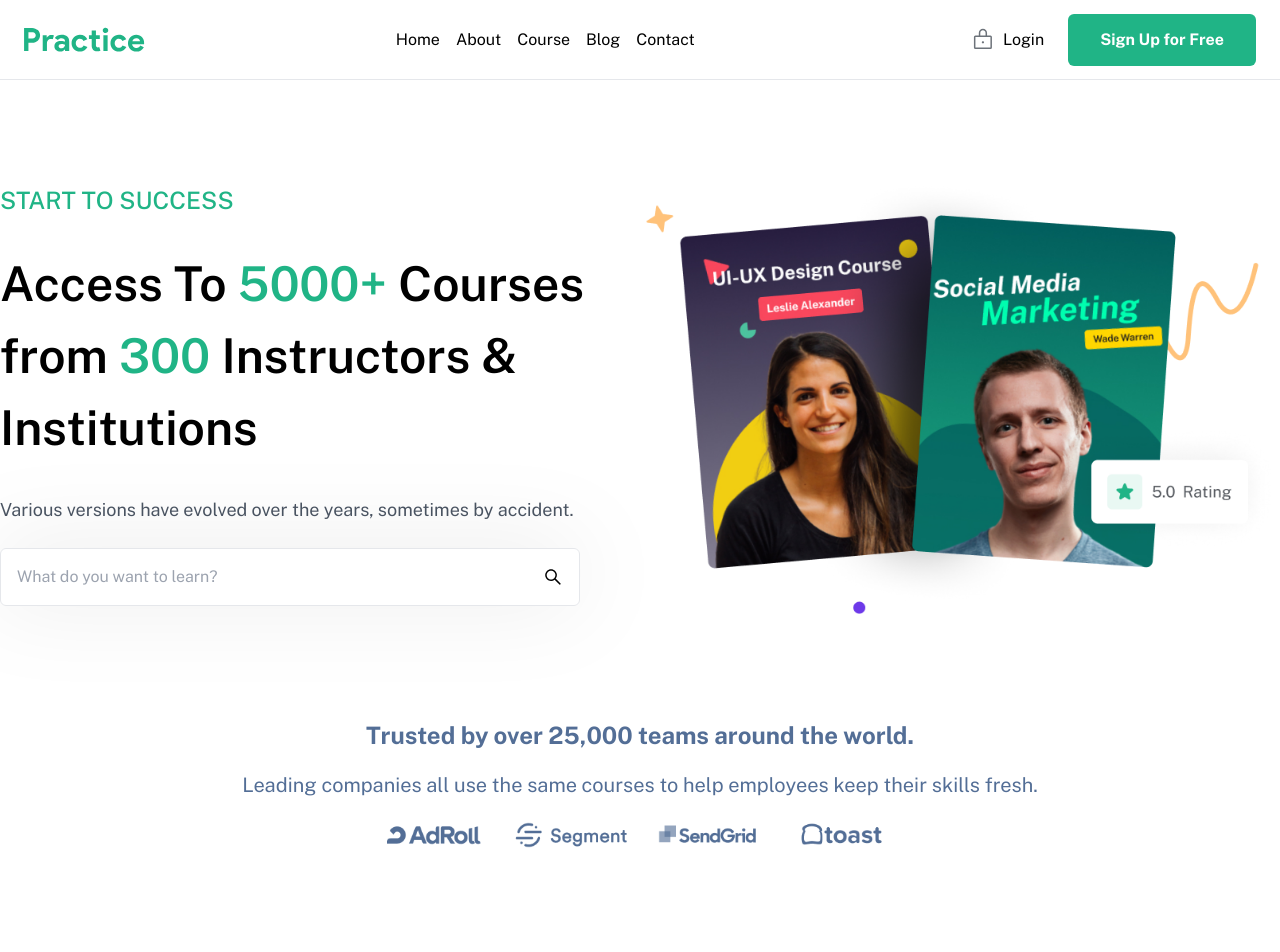
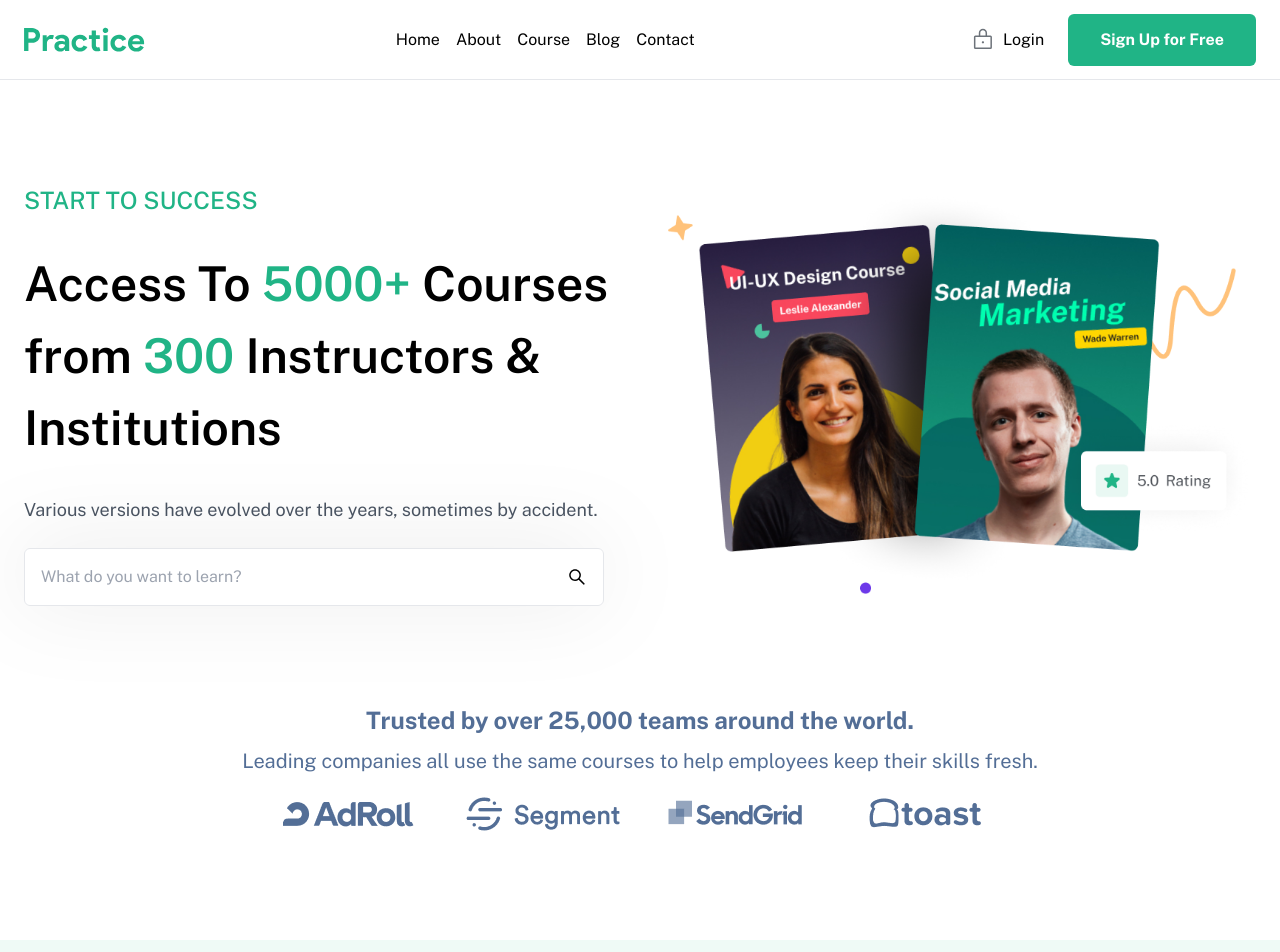
Before and after one commit to OpherM/Course-Project, a React (Vite) app: page / in a window 1280 px wide. Shown: the top 952 px of the page. Built offline with nearby package versions, Linux system fonts and the light colour scheme.

Commit message:
fix and refactored the  company section

```diff
--- a/src/App.jsx
+++ b/src/App.jsx
@@ -1,4 +1,3 @@
-import React from 'react';
 import Navbar from './components/Navbar';
 import Hero from './components/Hero';
 import Companies from './components/Companies';
--- a/src/components/Companies.jsx
+++ b/src/components/Companies.jsx
@@ -1,21 +1,38 @@
-import React from 'react';
-import { companyLogo1, companyLogo2, companyLogo3, companyLogo4 } from '../assets';
+import {
+  companyLogo1,
+  companyLogo2,
+  companyLogo3,
+  companyLogo4,
+} from "../assets";
 
 const Companies = () => {
   return (
-    <div className='w-full bg-white m-auto pb-24'>
-      <div className='md:max-w-[1390px] leading-[50px] flex flex-col max-w-[490px] m-auto justify-content-center items-center'>
-        <h1 className='text-[#536E96] font-bold md:text-[24px] text-[20px]'>Trusted by over 25,000 teams around the world.</h1>
-        <p className='text-[#536E96] md:text-[20px] text-[15px] text-center'>Leading companies all use the same courses to help employees keep their skills fresh.</p>
-        <div className='flex gap-[20px] py-[12px]'>
-          <img className='max-w-[140px] h-[26px]' src={companyLogo1} alt="" />
-          <img className='max-w-[140px] h-[26px]' src={companyLogo2} alt="" />
-          <img className='max-w-[140px] h-[26px]' src={companyLogo3} alt="" />
-          <img className='max-w-[140px] h-[26px]' src={companyLogo4} alt="" />
+    <div className="w-full bg-white px-2 pb-24">
+      <div className="flex flex-col m-auto justify-center items-center">
+        <h1 className="text-[#536E96] font-bold md:text-[24px] text-center text-[20px]">
+          Trusted by over 25,000 teams around the world.
+        </h1>
+        <p className="text-[#536E96] md:text-[20px] text-[15px] py-2 text-center">
+          Leading companies all use the same courses to help employees keep
+          their skills fresh.
+        </p>
+        <div className="flex flex-row flex-wrap gap-8 py-[12px]">
+          <div >
+            <img className="w-full" src={companyLogo1} alt="" />
+          </div>
+          <div>
+            <img className="w-full" src={companyLogo2} alt="" />
+          </div>
+          <div>
+            <img className="w-full" src={companyLogo3} alt="" />
+          </div>
+          <div>
+            <img className="w-full" src={companyLogo4} alt="" />
+          </div>
         </div>
       </div>
     </div>
-  )
-}
+  );
+};
 
-export default Companies
+export default Companies;
--- a/src/components/Hero.jsx
+++ b/src/components/Hero.jsx
@@ -1,33 +1,40 @@
-import React from 'react';
-import { heroImg } from '../assets';
-import { AiOutlineSearch } from 'react-icons/ai';
+import { heroImg } from "../assets";
+import { AiOutlineSearch } from "react-icons/ai";
 
 const Hero = () => {
   return (
-        <div className='w-full bg-white py-24'>
-            <div className='md:max-w-[1390px] max-w-[470px] m-auto grid md:grid-cols-2'>
-                <div className='flex flex-col justify-start gap-4'>
-                    <p className='py-2 text-2xl text-[#20B486] font-medium'>START TO SUCCESS</p>
-                    <h1 className='md:leading-[72px] py-2 md:text-5xl text-5xl font-semibold'>Access To <span className='text-[#20B486]'>5000+</span> Courses from <span className='text-[#20B486]'>300</span> Instructors & Institutions
+    <div className="w-full bg-white py-8 md:py-24 px-1 sm:px-6 flex flex-col-reverse md:flex-row justify-between items-center">
+      <div className="flex flex-col justify-start sm:gap-4 sm:w-4/5 w-[90%] md:w-[70%] ">
+        <p className="py-2 text-xl sm:text-2xl text-[#20B486] font-medium">
+          START TO SUCCESS
+        </p>
+        <h1 className="md:leading-[72px] py-2 md:text-5xl text-2xl font-semibold">
+          Access To <span className="text-[#20B486]">5000+</span> Courses from{" "}
+          <span className="text-[#20B486]">300</span> Instructors & Institutions
         </h1>
-                    <p className='py-2 text-lg text-gray-600'>Various versions have evolved over the years, sometimes by accident.</p>
-                    <form className='max-w-[580px] flex justify-between p-4 input-box-shadow bg-white border rounded-md'>
+        <p className="py-2 text-lg text-gray-600">
+          Various versions have evolved over the years, sometimes by accident.
+        </p>
+        <form className="max-w-[580px] flex justify-between p-4 input-box-shadow bg-white border rounded-md">
           <input
-                            className='bg-white w-full focus:outline-none'
-                            type='text'
-                            placeholder='What do you want to learn?' />
+            className="bg-white w-full focus:outline-none"
+            type="text"
+            placeholder="What do you want to learn?"
+          />
           <button>
             <AiOutlineSearch
               size={20}
-                                className='icon'
-                                style={{ color: '#000' }} />
+              className="icon"
+              style={{ color: "#000" }}
+            />
           </button>
         </form>
       </div>
-                <img className='md:order-last order-first' src={heroImg} alt="" />
+      <div>
+        <img className="md:order-last order-first" src={heroImg} alt="" />
       </div>
     </div>
-    )
-}
+  );
+};
 
-export default Hero
+export default Hero;
--- a/src/components/Navbar.jsx
+++ b/src/components/Navbar.jsx
@@ -1,4 +1,4 @@
-import React, { useState } from "react";
+import { useState } from "react";
 import { logo, lock, hamburgerMenu, close } from "../assets/index";
 
 const Navbar = () => {
@@ -49,7 +49,7 @@ const Navbar = () => {
           </button>
         </div>
 
-        <div className="md:hidden " onClick={handleClick}>
+        <div className="md:hidden absolute right-4 " onClick={handleClick}>
           <img src={toggle ? close : hamburgerMenu} alt="Toggle Icon" />
         </div>
       </div>
```
Lines whose indentation alone changed are shown as unchanged.
